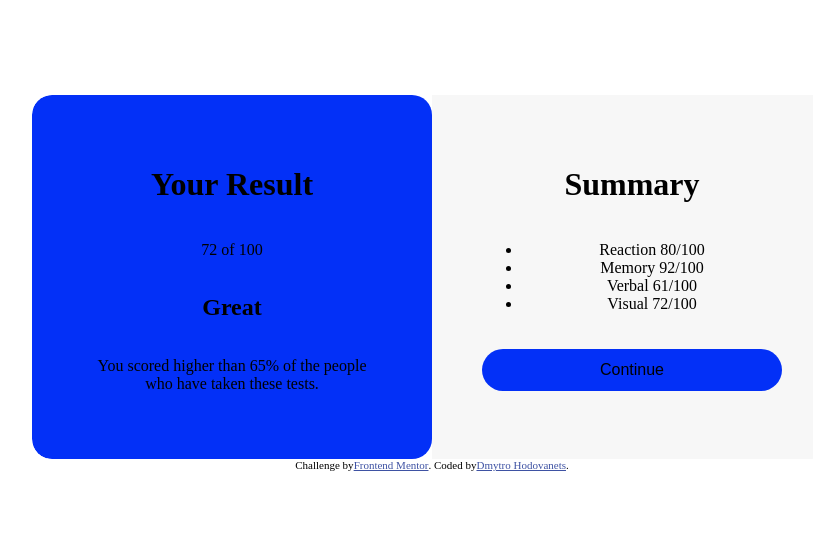
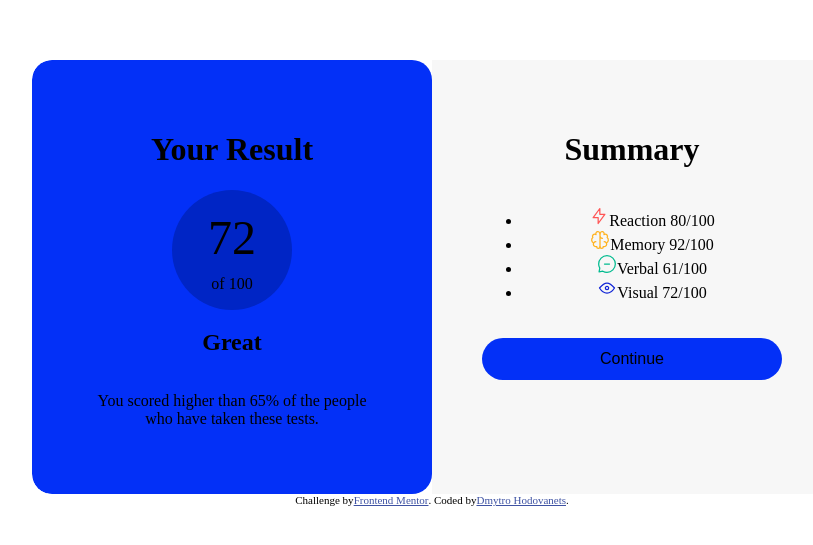
Before and after one commit to Dmytro2120/mentoring-tasks, a plain HTML site: page 03/results-summary-component-main/index.html in a window 1280 px wide. Shown: the part 117-662 px from the top of the page, without its empty margins (208-1021 px from the left). Drawn offline with Linux system fonts and the light colour scheme.

Commit message:
my commit 03

```diff
--- a/03/results-summary-component-main/index.html
+++ b/03/results-summary-component-main/index.html
@@ -17,7 +17,10 @@
 
   <div class="res">
     <h1>Your Result</h1>
-      <p class="points"><span>72</span> of 100</p>
+      <p class="points">
+        <span class="your-points">72</span>
+        <span>of 100</span>
+      </p>
     <h2>Great</h2>
       <p>You scored higher than 65% of the people who have taken these tests.</p>
   </div>
@@ -25,10 +28,10 @@
   <div class="sum">
     <h1>Summary</h1>
     <ul>
-      <li>Reaction <span>80</span>/<span>100</span></li>
-      <li>Memory <span>92</span>/<span>100</span></li>
-      <li>Verbal <span>61</span>/<span>100</span></li>
-      <li>Visual <span>72</span>/<span>100</span></li>
+      <li><img src="./assets/images/icon-reaction.svg" alt="">Reaction <span>80</span>/<span>100</span></li>
+      <li><img src="./assets/images/icon-memory.svg" alt="">Memory <span>92</span>/<span>100</span></li>
+      <li><img src="./assets/images/icon-verbal.svg" alt="">Verbal <span>61</span>/<span>100</span></li>
+      <li><img src="./assets/images/icon-visual.svg" alt="">Visual <span>72</span>/<span>100</span></li>
     </ul>
 
     <button class="continue-btn">Continue</button>
--- a/03/results-summary-component-main/style.css
+++ b/03/results-summary-component-main/style.css
@@ -36,6 +36,21 @@ body {
 
 }
 
+.points {
+  width: 120px;
+  height: 120px;
+  display: flex;
+  flex-direction: column;
+  border-radius: 50%;
+  margin: auto;
+  background-color: #0025c5;
+}
+
+.your-points {
+  font-size: 48px;
+  margin: 20px 0 10px;
+}
+
 .sum {
   text-align: center;
   padding: 50px;
```
